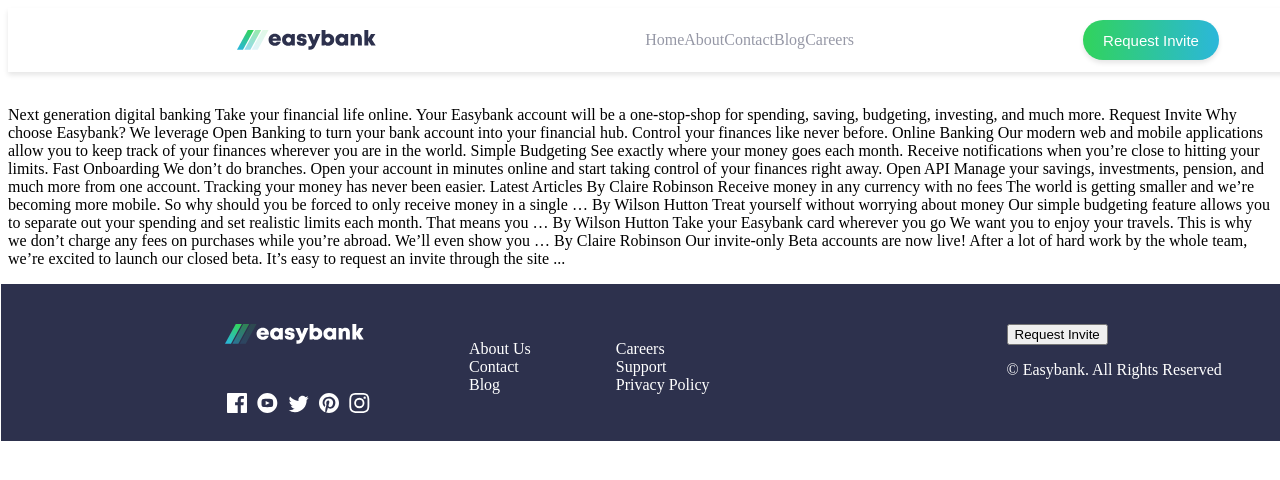
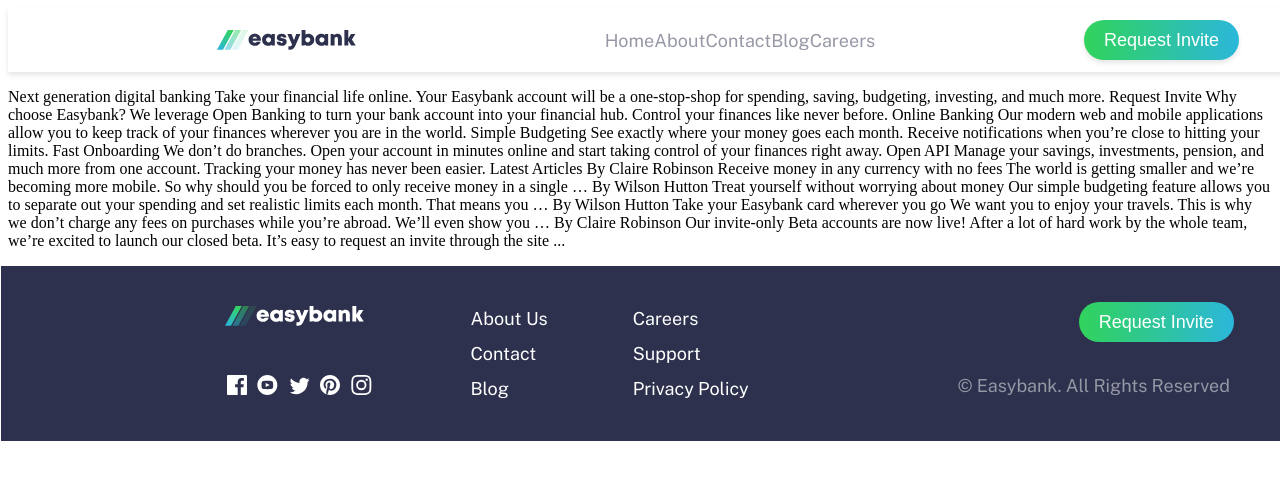
Before and after one commit to AhmadAbuHammad/Training, a plain HTML site: page CSS/index.html in a window 1280 px wide. Shown: the top 480 px of the page. Drawn offline with nearby package versions, Linux system fonts and the light colour scheme.

Commit message:
footerBranch

```diff
--- a/CSS/Index.CSS
+++ b/CSS/Index.CSS
@@ -1,5 +1,7 @@
 .headerBox
     {
+      font-family: 'Public Sans', sans-serif;
+      Font-size: 18px;
       width: 1440px;
       margin: auto 0;
       background-color: #fff;
@@ -88,7 +90,7 @@
     {
       height: 2.5rem;
       margin: 12px 0 12px 0;
-      font-size: 15px;
+      Font-size: 18px;
       border: none;
       color: #fff;
       border-radius: 25px;
@@ -109,6 +111,8 @@
     }
     footer
     {
+      font-family: 'Public Sans', sans-serif;
+      Font-size: 18px;
       width: 1440px;
       background: #2d314d;
       padding: 2.5rem 1.5rem 1.5rem 4rem;
@@ -145,25 +149,68 @@
       }
       .footer_firstList
       {
-        margin: 0px 0px 0px 56px;
+        margin: -16px 0px 0px 56px;
 
       }
+
       .footer_firstList ul
       {
           list-style-type: none;
 
       }
+      .footer_firstList li
+      {
+        margin: 14px 0px 0px 0px;
+      }
+      .footer_firstList li a
+      {
+        color: #fff;
+        text-decoration: none;
+      }
+      .footer_firstList li a:hover
+      {
+        color: hsl(136, 65%, 51%);
+      }
       .footer_secondList
       {
-          margin: 0px 0px 0px 45px;
+          margin: -16px 0px 0px 45px;
 
       }
       .footer_secondList ul
       {
           list-style-type: none;
-
+      }
+      .footer_secondList li
+      {
+        margin: 14px 0px 0px 0px;
+      }
+      .footer_secondList li a
+      {
+        color: #fff;
+        text-decoration: none;
+      }
+      .footer_secondList li a:hover
+      {
+        color: hsl(136, 65%, 51%);
       }
       .Footer_button
       {
-          margin: 0px 0px 0px 297px;
+        margin: 0px 0px 0px 209px;
       }
+      .Footer_button button
+      {
+        margin: -4px 0px 15px 121px;
+        height: 2.5rem;
+        font-size: 18px;
+        border: none;
+        color: #fff;
+        border-radius: 25px;
+        padding: 5px 20px 5px 20px;
+        background-image: linear-gradient(to right, #31d35c, #2bb7da);
+        cursor: pointer;
+        outline: none;
+      }
+      .Footer_button p
+      {
+        color:hsl(233, 8%, 62%);
+      }
--- a/CSS/index.html
+++ b/CSS/index.html
@@ -5,6 +5,8 @@
   <meta name="viewport" content="width=device-width, initial-scale=1.0"> <!-- displays site properly based on user's device -->
 
   <link rel="icon" type="image/png" sizes="32x32" href="./images/favicon-32x32.png">
+  <link rel="preconnect" href="https://fonts.gstatic.com">
+  <link href="https://fonts.googleapis.com/css2?family=Public+Sans:wght@297;300;400;700&display=swap" rel="stylesheet">
   <link rel="stylesheet" href="Index.CSS">
   <title>Frontend Mentor | Easybank landing page</title>
 
@@ -24,7 +26,6 @@
       <button>Request Invite</button>
     </div>
   </header>
-  <br>
   <p>
   Next generation digital banking
 
@@ -101,24 +102,24 @@
 
         <div class="footer_firstList" >
          <ul>
-           <li>About Us</li>
-           <li>Contact</li>
-           <li>Blog</li>
+           <li><a href="#">About Us</a></li>
+           <li><a href="#">Contact</a></li>
+           <li><a href="#">Blog</a></li>
          </ul>
         </div>
 
         <div class="footer_secondList" >
           <ul>
-            <li>Careers</li>
-            <li>Support</li>
-            <li>Privacy Policy</li>
+            <li><a href="#">Careers</a></li>
+            <li><a href="#">Support</a></li>
+            <li><a href="#">Privacy Policy</a></li>
           </ul>
         </div>
         <div class="Footer_button">
           <button>Request Invite</button>
           <p> © Easybank. All Rights Reserved</p>
         </div>
-      </div>
+          </div>
 
 
   </footer>
```
